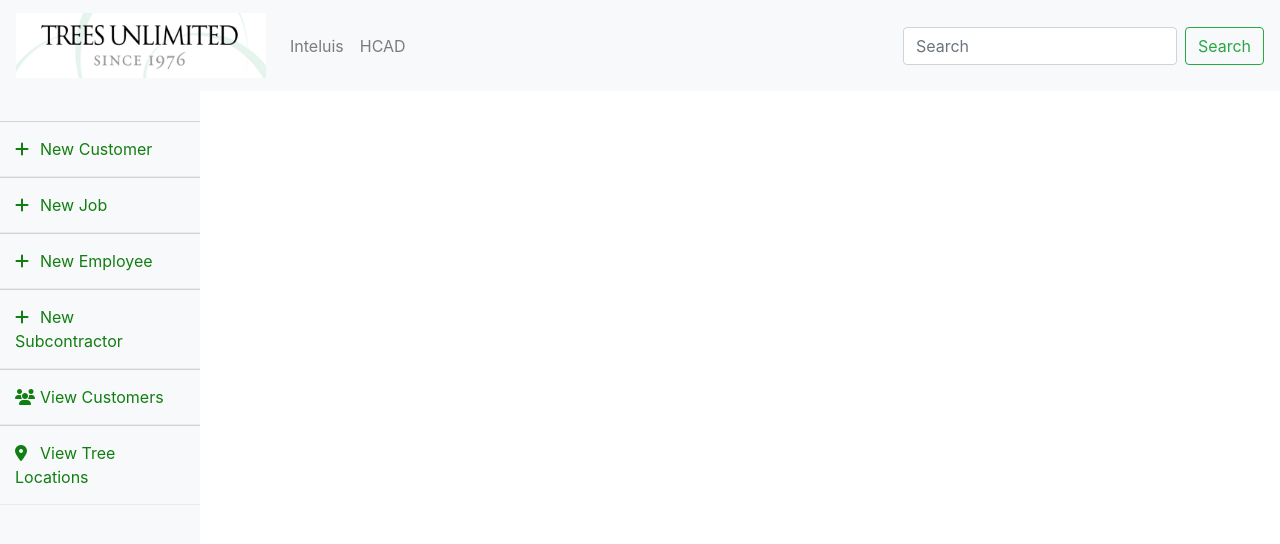
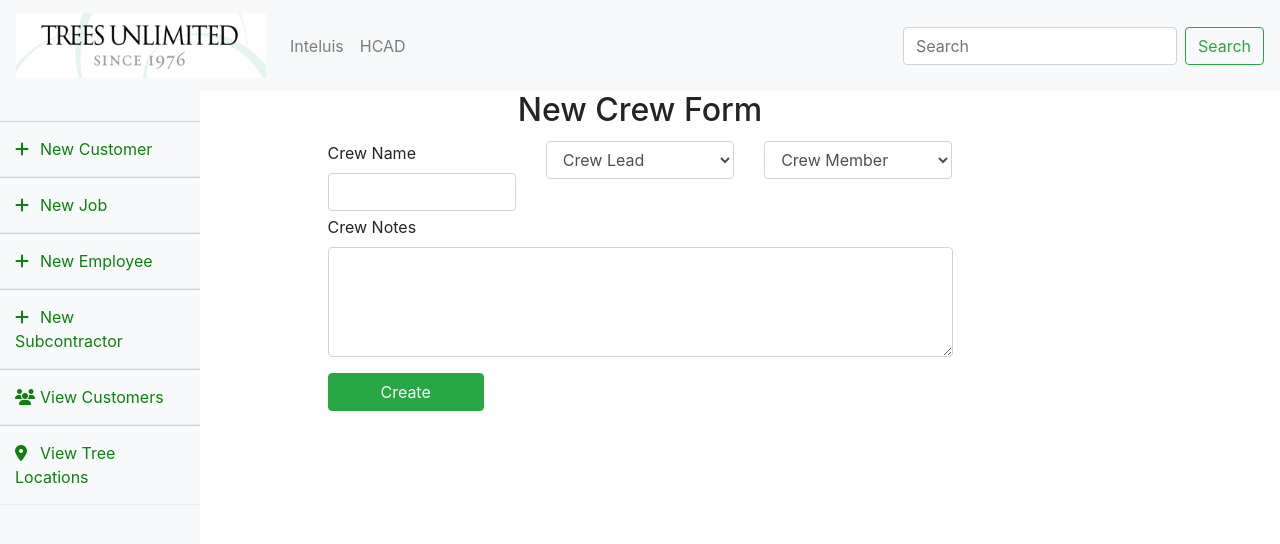
Before and after one commit to jjmetty/FinalProject, a Vue app in the folder client/: page /crewRecord in a window 1280 px wide. Shown: the top 544 px of the page. Built offline with nearby package versions, Linux system fonts and the light colour scheme.

Commit message:
crew component created
Crew record page created

```diff
--- a/client/src/components/CrewComponent.vue
+++ b/client/src/components/CrewComponent.vue
@@ -1,3 +1,44 @@
 <template>
+<div>
+     <div class="row justify-content-center">
+         <div class="col-md-6">
+            <h2 class="text-center">New Crew Form</h2>
+            <form>
+               <div class = "row">
+                <div class="form-group col-sm-4 my-1">
+                    <label>Crew Name</label>
+                    <input type="text" class="form-control"  required>
+                </div>
 
+
+<!-- Need to put label above the select tag to even them out -->
+
+                 <div class = "form-group col-sm-4 my-1">
+                     <select class="form-control">
+                     <option>Crew Lead</option>
+                     </select>
+                  </div>
+
+                <div class = "form-group col-sm-4 my-1">
+                     <select class="form-control">
+                     <option>Crew Member</option>
+                     </select>
+                  </div>
+            </div>
+
+            <div class="form-group">
+                <label for="exampleFormControlTextarea1">Crew Notes</label>
+                 <textarea class="form-control" id="exampleFormControlTextarea1" rows="4" cols = "45"></textarea>
+                </div>
+
+
+
+            <div class="form-group">
+                    <button class="btn btn-success btn-block col-sm-3 my-1">Create</button>
+                </div>
+
+            </form>
+        </div>
+     </div>
+</div>
 </template>
--- a/client/src/router/index.js
+++ b/client/src/router/index.js
@@ -41,6 +41,13 @@ const routes = [
     component: () => import ('../components/NewJobComponent')
   },
 
+  {
+    path: '/crewRecord',
+    name: 'crewRecord',
+    component: () => import ('../components/CrewComponent')
+  },
+
+
 
 
   //{
```
